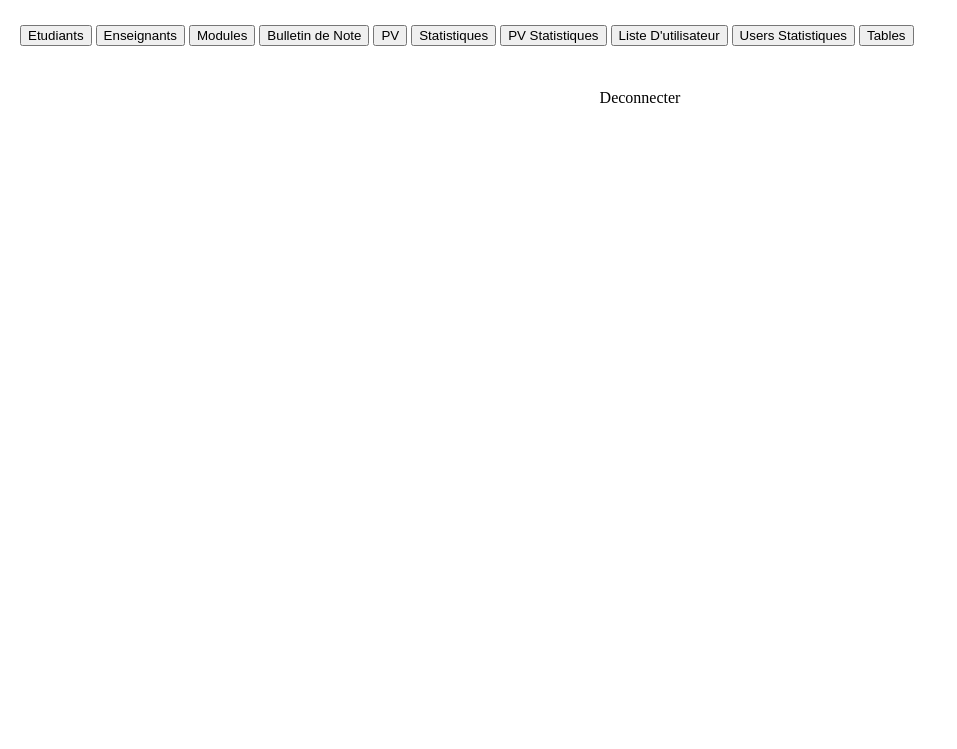
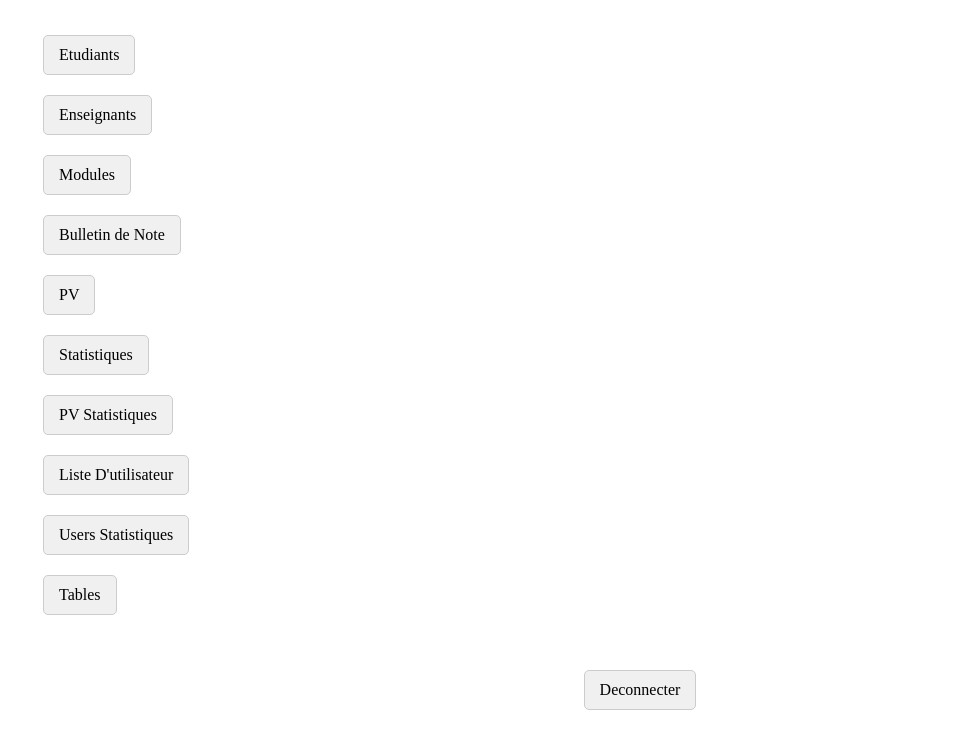
Before and after one commit to Mostefaouim/Acadexis, a PHP site: page / in a window 1280 px wide. Shown: the top 749 px of the page, without its empty margins (0-957 px from the left). Run offline with PHP 8.4, Linux system fonts and the light colour scheme; the visitor is signed in with stand-in values (Sample User, id 1).

Commit message:
Initial commit

```diff
--- a/index.php
+++ b/index.php
@@ -14,32 +14,44 @@ if (!isset($_SESSION['user']) || $_SESSION['role'] !== 'admin') {
     <meta name="viewport" content="width=device-width, initial-scale=1.0">
     <title>Navigation Menu</title>
     <style>
-        a{
+        a {
             text-decoration: none;
             color: black;
-            margin-top: 20px;
+            margin: 10px;
+            display: inline-block;
+            padding: 10px 15px;
+            background-color: #f0f0f0;
+            border: 1px solid #ccc;
+            border-radius: 5px;
         }
-        form{
+
+        a:hover {
+            background-color: #e0e0e0;
+        }
+
+        .menu {
+            display: flex;
+            flex-direction: column;
+            align-items: flex-start;
             margin: 25px;
-            margin-left: 12px;
         }
     </style>
 </head>
 
 <body>
-    <form method="post">
-        <button type="submit" formaction="etudiant/index.php" title="Manage Students">Etudiants</button>
-        <button type="submit" formaction="Enseignants/" title="Manage Teachers">Enseignants</button>
-        <button type="submit" formaction="Modules/index.php" title="Manage Modules">Modules</button>
-        <button type="submit" formaction="Bulletin/index.php" title="View Bulletins">Bulletin de Note</button>
-        <button type="submit" formaction="Bulletin/pv.php" title="View PV">PV</button>
-        <button type="submit" formaction="Static/statistiques.php" title="View Statistics">Statistiques</button>
-        <button type="submit" formaction="PV/pv.php" title="View PV Statistics">PV Statistiques</button>
-        <button type="submit" formaction="users/display.php" title="User List">Liste D'utilisateur</button>
-        <button type="submit" formaction="users/graph.php" title="User Statistics">Users Statistiques</button>
-        <button type="submit" formaction="table.php" title="View Tables">Tables</button>
-    </form><br>
-    <center><a href="users/logout.php">Deconnecter</a></center>
+    <div class="menu">
+        <a href="etudiant/index.php" title="Manage Students">Etudiants</a>
+        <a href="Enseignants/" title="Manage Teachers">Enseignants</a>
+        <a href="Modules/index.php" title="Manage Modules">Modules</a>
+        <a href="Bulletin/index.php" title="View Bulletins">Bulletin de Note</a>
+        <a href="Bulletin/pv.php" title="View PV">PV</a>
+        <a href="Static/statistiques.php" title="View Statistics">Statistiques</a>
+        <a href="PV/pv.php" title="View PV Statistics">PV Statistiques</a>
+        <a href="users/display.php" title="User List">Liste D'utilisateur</a>
+        <a href="users/graph.php" title="User Statistics">Users Statistiques</a>
+        <a href="table.php" title="View Tables">Tables</a>
+    </div>
+    <center><a href="users/logout.php" style="margin-top: 20px;">Deconnecter</a></center>
 </body>
 
 </html>
```
